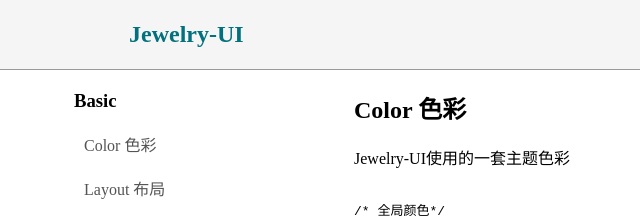
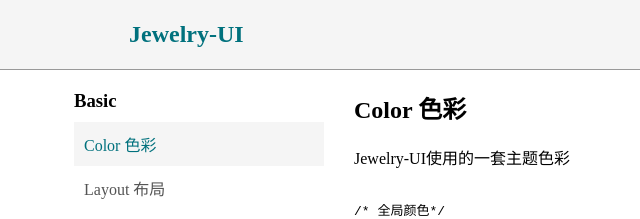
Before and after one commit to Jewelryyy/Jewelry-UI, a plain HTML site: page index.html in a window 1280 px wide. Both pictures are taken after a click on the link "Color 色彩". Shown: the top 219 px of the page, 0-640 px from the left. Drawn offline with Linux system fonts and the light colour scheme.

Commit message:
添加sidebar选中样式

```diff
--- a/css/home.css
+++ b/css/home.css
@@ -60,6 +60,11 @@
     background-color: var(--color-neutral-light);
 }
 
+.container_sidebar a.selected {
+    color: var(--color-primary);
+    background-color: var(--color-neutral-light);
+}
+
 .container_main {
     /* 占据剩余的宽度 */
     flex: 1;
--- a/js/home.js
+++ b/js/home.js
@@ -4,6 +4,11 @@
 // 为每个链接添加点击事件监听器
 for (var i = 0; i < links.length; i++) {
     links[i].addEventListener('click', function (event) {
+        // 给链接添加选中样式
+        for (var j = 0; j < links.length; j++) {
+            links[j].classList.remove('selected');
+        }
+        this.classList.add('selected');
         // 获取链接内容
         var component = this.href.split('#').pop();
         // 组建资源路径
```
